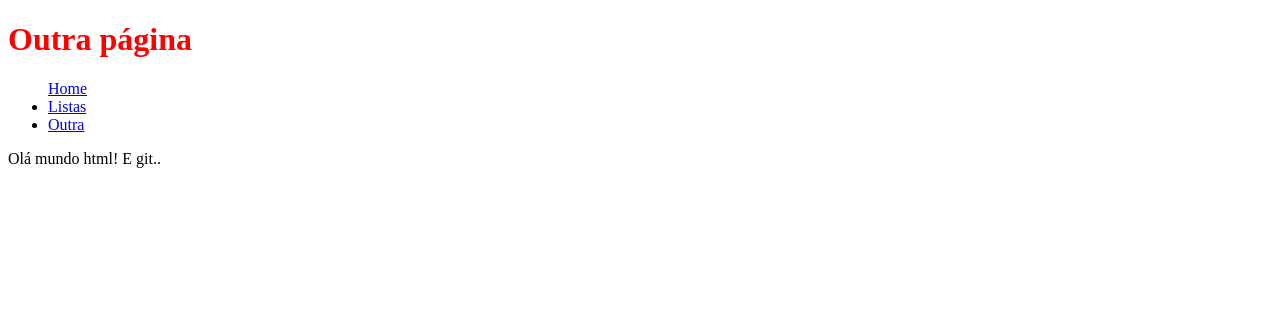
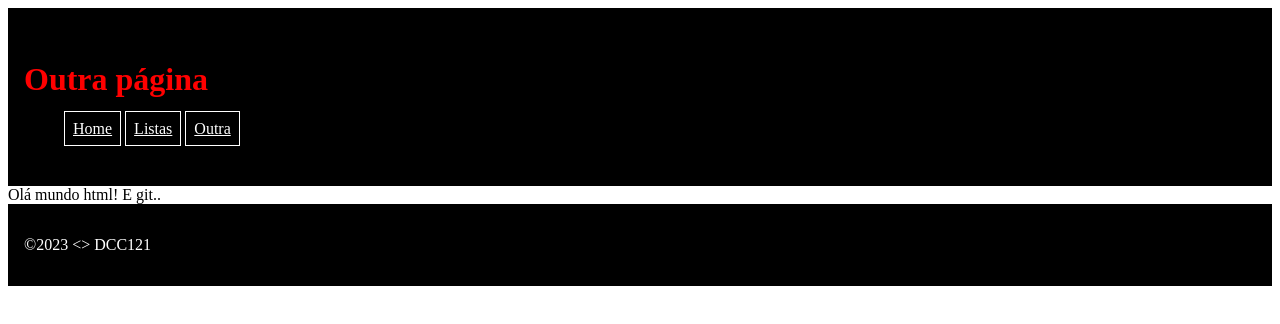
Before and after one commit to ufjf-dcc121/dcc121-2023-1-atv1-RayaneOliveirarv, a plain HTML site: page outra.html in a window 1280 px wide. Drawn offline with Linux system fonts and the light colour scheme.

Commit message:
Adiciona estilos externos

```diff
--- /dev/null
+++ b/estilopb.css
@@ -0,0 +1,14 @@
+header,
+ footer{
+            padding: 2em 1em;
+            color: white;
+            background-color: black;
+        }
+       nav  li{
+         display: inline;
+         border: solid 1px;
+         padding: 0.5em;
+        }
+        header a{
+            color:white;
+        }
--- a/index.html
+++ b/index.html
@@ -5,22 +5,7 @@
     <meta http-equiv="X-UA-Compatible" content="IE=edge">
     <meta name="viewport" content="width=device-width, initial-scale=1.0">
     <title>Página Inicial</title>
-    <style>
-        header,
-        footer{
-            padding: 2em 1em;
-            color: white;
-            background-color: black;
-        }
-        li{
-         display: inline;
-         border: solid 1px;
-         padding: 0.5em;
-        }
-        header a{
-            color:white;
-        }
-    </style>
+    <link rel="stylesheet" href="estilopb.css"/>
 </head>
 <body>
     <header style="padding: 2em 1em; color: white; background-color: black;">
--- a/outra.html
+++ b/outra.html
@@ -5,7 +5,9 @@
     <meta charset="UTF-8"/>
     <meta name="viewport" content="width=device-width, initial-scale=1.0"/>
     <title>Outra página</title>
+    <link rel="stylesheet" href="estilopb.css"/>
 </head>
+
 
 <body>
     <header>
@@ -18,6 +20,12 @@
             </ul>
             </nav>
      </header>
+     <main>
     Olá mundo html! E git..
+
+
+    <footer>
+        &copy;2023 &lt;&gt; DCC121
+    </footer>
 </body>
 </html>
```
Also changed, not shown: listas.html (+1 -0 lines).
